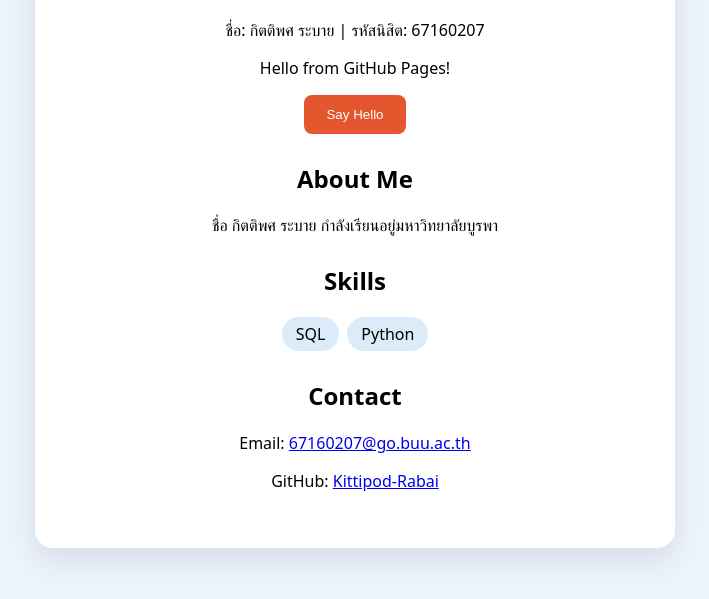
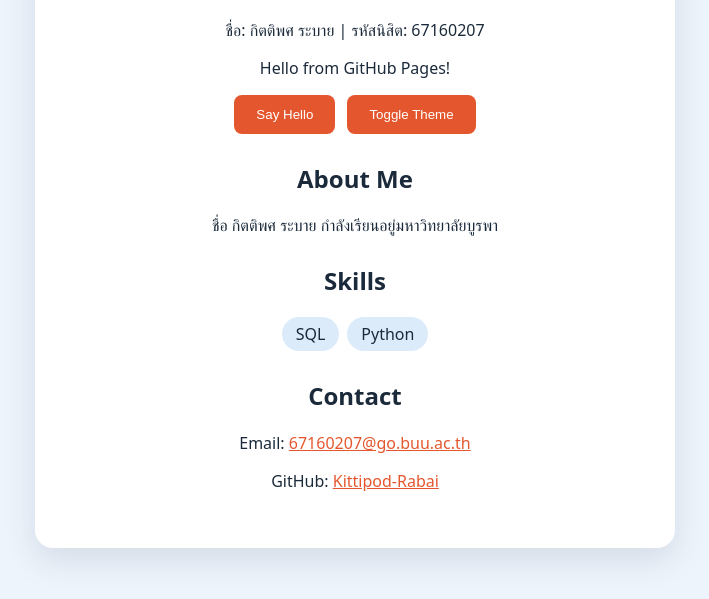
Before and after one commit to Kittipod-Rabai/webdev-actions-lab, a plain HTML site: page index.html in a window 1280 px wide. Both pictures are taken after a click on the button "Say Hello". Shown: the part 201-800 px from the top of the page, without its empty margins (285-994 px from the left). Drawn offline with Linux system fonts and the light colour scheme.

Commit message:
Add Toggle Theme dark mode

```diff
--- a/index.html
+++ b/index.html
@@ -11,7 +11,10 @@
     <h1>My Web Development Lab - Updated</h1>
     <p>ชื่อ: กิตติพศ ระบาย | รหัสนิสิต: 67160207</p>
     <p id="status">สวัสดีนี่คือเว็ปสำหรับการทดสอบ</p>
-    <button id="helloBtn">Say Hello</button>
+    <div class="actions">
+      <button id="helloBtn">Say Hello</button>
+      <button id="themeBtn">Toggle Theme</button>
+    </div>
     <section>
       <h2>About Me</h2>
       <p>ชื่อ กิตติพศ ระบาย กำลังเรียนอยู่มหาวิทยาลัยบูรพา</p>
--- a/script.js
+++ b/script.js
@@ -1,3 +1,20 @@
-document.querySelector('#helloBtn').addEventListener('click', () => {
-  document.querySelector('#status').textContent = 'Hello from GitHub Pages!';
+const statusText = document.querySelector('#status');
+const helloBtn = document.querySelector('#helloBtn');
+const themeBtn = document.querySelector('#themeBtn');
+const root = document.documentElement;
+
+helloBtn.addEventListener('click', () => {
+  statusText.textContent = 'Hello from GitHub Pages!';
 });
+
+try {
+  if (localStorage.getItem('theme') === 'dark') root.classList.add('dark');
+} catch (e) {}
+
+themeBtn.addEventListener('click', () => {
+  const dark = root.classList.toggle('dark');
+  statusText.textContent = dark ? 'Dark theme on' : 'Light theme on';
+  try {
+    localStorage.setItem('theme', dark ? 'dark' : 'light');
+  } catch (e) {}
+});
--- a/style.css
+++ b/style.css
@@ -1,9 +1,15 @@
-body { font-family: system-ui, sans-serif; background: #eef4fb;
-       margin: 0; min-height: 100vh; display: grid; place-items: center; }
-.card { background: white; padding: 40px; border-radius: 18px; max-width: 560px; margin: 24px;
+:root { --bg: #eef4fb; --card: white; --text: #1b2a3a; --accent: #e4572e; --chip: #dcebf9; }
+:root.dark { --bg: #121a24; --card: #1d2733; --text: #e6edf5; --accent: #f07a55; --chip: #2a3a4d; }
+
+body { font-family: system-ui, sans-serif; background: var(--bg); color: var(--text);
+       margin: 0; min-height: 100vh; display: grid; place-items: center;
+       transition: background .2s, color .2s; }
+.card { background: var(--card); padding: 40px; border-radius: 18px; max-width: 560px; margin: 24px;
         box-shadow: 0 12px 32px #1e3a5f20; text-align: center; }
-button { background: #e4572e; color: white; border: 0;
+button { background: var(--accent); color: white; border: 0;
          padding: 12px 22px; border-radius: 8px; cursor: pointer; }
+.actions { display: flex; gap: 12px; justify-content: center; flex-wrap: wrap; }
 section { margin-top: 28px; }
 .skills { list-style: none; padding: 0; display: flex; gap: 8px; justify-content: center; flex-wrap: wrap; }
-.skills li { background: #dcebf9; padding: 6px 14px; border-radius: 999px; }
+.skills li { background: var(--chip); padding: 6px 14px; border-radius: 999px; }
+a { color: var(--accent); }
```
